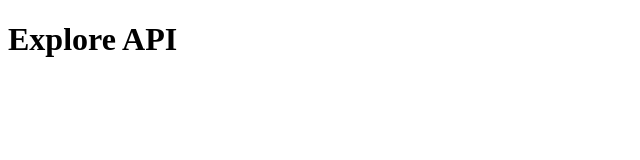
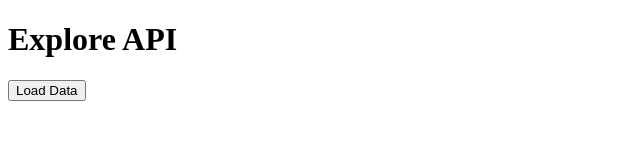
Before and after one commit to faiji31/PH-M-32, a plain HTML site: page index.html in a window 1280 px wide. Shown: the whole page, without its empty margins (0-640 px from the left). Drawn offline with Linux system fonts and the light colour scheme.

Commit message:
6th commit

```diff
--- /dev/null
+++ b/api.js
@@ -0,0 +1,9 @@
+
+
+
+const loadData=()=>{
+    fetch('https://jsonplaceholder.typicode.com/todos/1')
+      .then(response => response.json())
+      .then(json => console.log(json))
+
+      }
--- a/index.html
+++ b/index.html
@@ -8,6 +8,10 @@
 <body>
     <h1>Explore API</h1>
 
+
+    <button onclick="loadData()">Load Data</button>
+
     <script src="json.js"></script>
+    <script src="api.js"></script>
 </body>
 </html>
```
